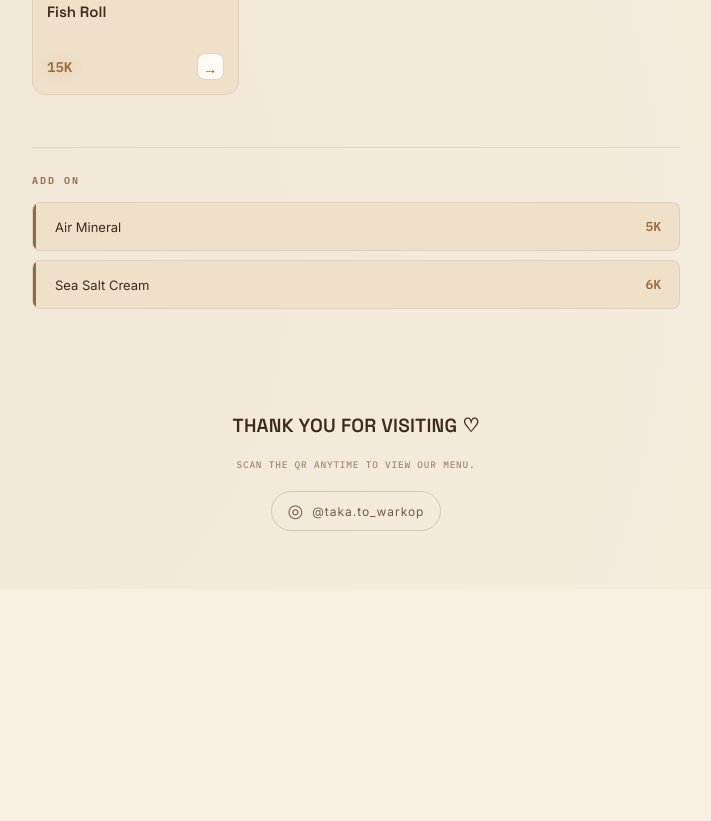
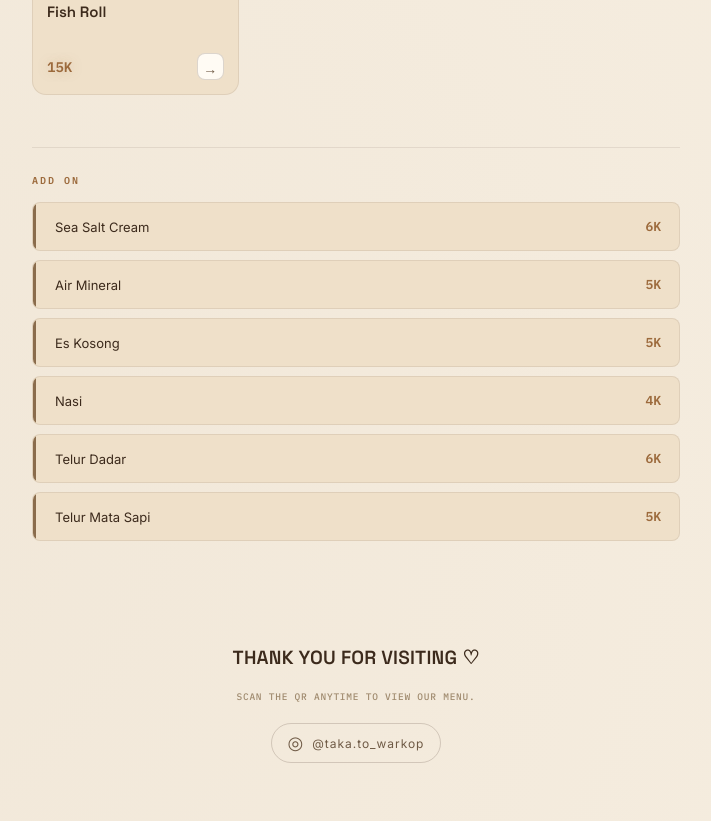
Before and after one commit to khumairaazzahra/projectscanmenu, a plain HTML site: page index.html in a window 1280 px wide. Shown: the part 4879-5700 px from the top of the page, without its empty margins (284-995 px from the left). Before the commit the page ends 5468 px from the top, so only its background shows below. Drawn offline with Linux system fonts and the light colour scheme.

Commit message:
update index

```diff
--- a/index.html
+++ b/index.html
@@ -175,13 +175,33 @@
       </div>
 
       <div class="addon-item">
+        <span>Sea Salt Cream</span>
+        <strong>6K</strong>
+      </div>
+
+      <div class="addon-item">
         <span>Air Mineral</span>
         <strong>5K</strong>
       </div>
 
       <div class="addon-item">
-        <span>Sea Salt Cream</span>
+        <span>Es Kosong</span>
+        <strong>5K</strong>
+      </div>
+
+      <div class="addon-item">
+        <span>Nasi</span>
+        <strong>4K</strong>
+      </div>
+
+      <div class="addon-item">
+        <span>Telur Dadar</span>
         <strong>6K</strong>
+      </div>
+
+      <div class="addon-item">
+        <span>Telur Mata Sapi</span>
+        <strong>5K</strong>
       </div>
 
     </section>
```
